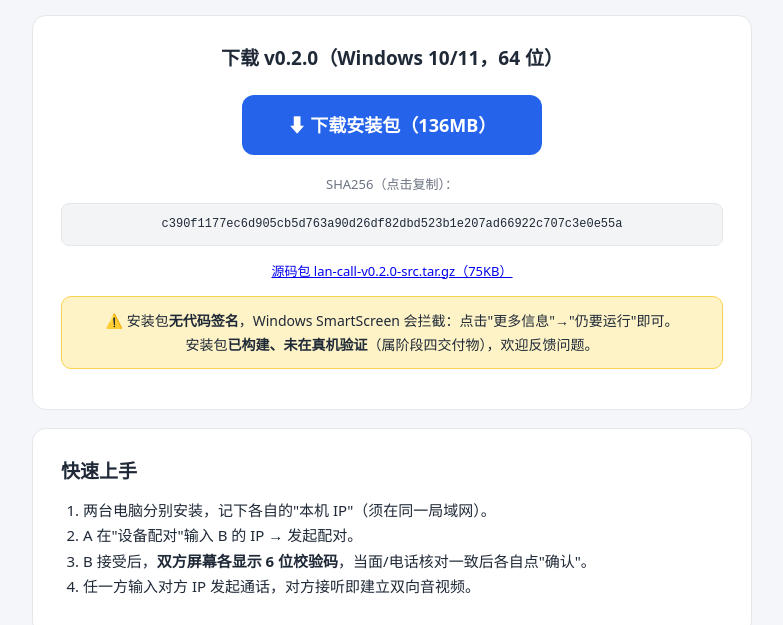
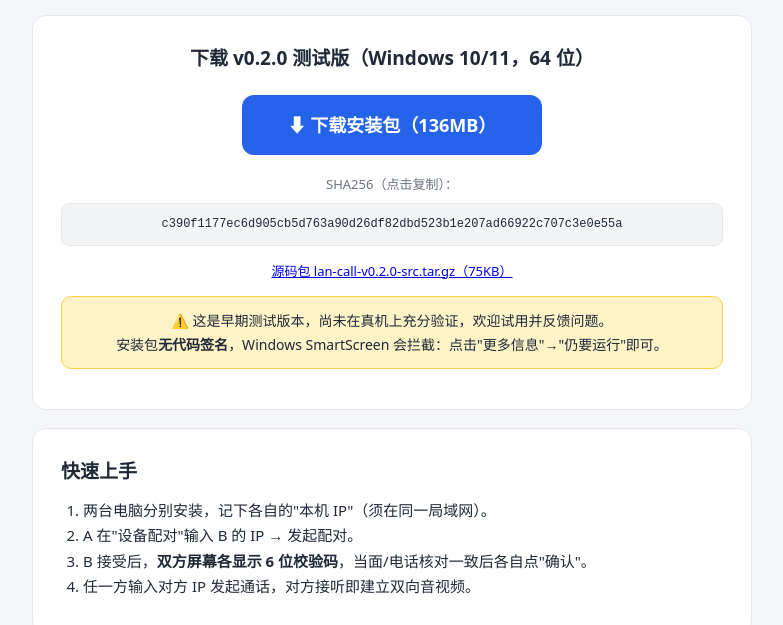
Before and after one commit to MarchCao/lan-call, an Electron app: page site/index.html in a window 1180 px wide. Shown: the part 190-815 px from the top of the page, without its empty margins (198-981 px from the left). Drawn offline with Linux system fonts and the light colour scheme.

Commit message:
下载站文案：测试版口径，去内部黑话

```diff
--- a/site/index.html
+++ b/site/index.html
@@ -36,15 +36,15 @@ code{background:#f3f4f6;padding:2px 8px;border-radius:6px;font-size:13px}
   </div>
 
   <div class="card dl">
-    <h2>下载 v0.2.0（Windows 10/11，64 位）</h2>
+    <h2>下载 v0.2.0 测试版（Windows 10/11，64 位）</h2>
     <a class="btn" href="https://github.com/MarchCao/lan-call/releases/download/v0.2.0/LAN-Call-Setup-0.2.0-win-x64.exe">⬇ 下载安装包（136MB）</a>
     <div class="meta">SHA256（点击复制）：</div>
     <div class="sha" id="sha" title="点击复制">c390f1177ec6d905cb5d763a90d26df82dbd523b1e207ad66922c707c3e0e55a</div>
     <div class="meta" style="margin-top:14px">
       <a href="https://github.com/MarchCao/lan-call/releases/download/v0.2.0/lan-call-v0.2.0-src.tar.gz">源码包 lan-call-v0.2.0-src.tar.gz（75KB）</a>
     </div>
-    <div class="warn">⚠️ 安装包<b>无代码签名</b>，Windows SmartScreen 会拦截：点击"更多信息"→"仍要运行"即可。<br>
-    安装包<b>已构建、未在真机验证</b>（属阶段四交付物），欢迎反馈问题。</div>
+    <div class="warn">⚠️ 这是早期测试版本，尚未在真机上充分验证，欢迎试用并反馈问题。<br>
+    安装包<b>无代码签名</b>，Windows SmartScreen 会拦截：点击"更多信息"→"仍要运行"即可。</div>
   </div>
 
   <div class="card">
```
